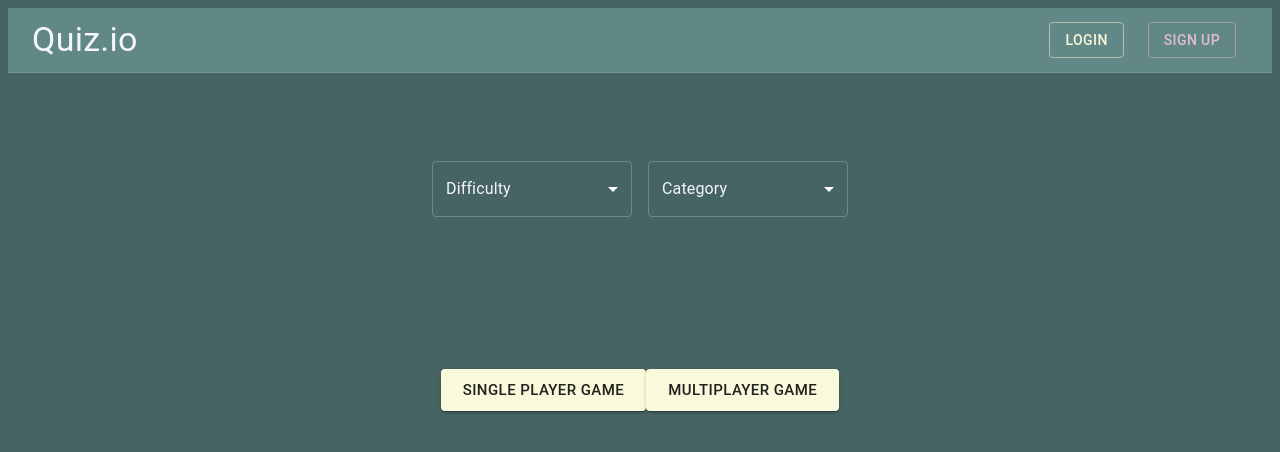
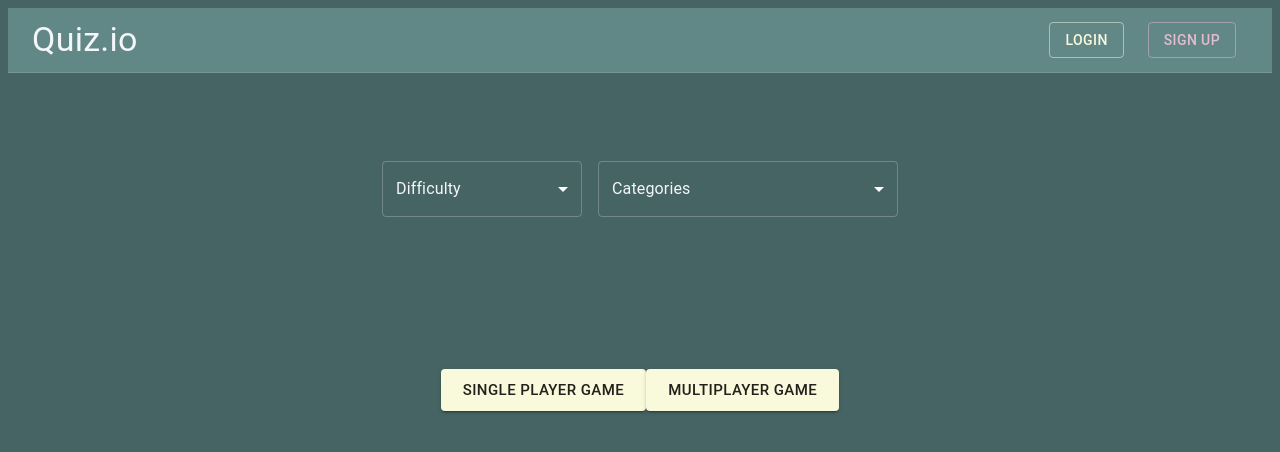
Before and after one commit to CodecoolGlobal/el-proyecte-grande-sprint-1-java-csakafeda, a React (Vite) app in the folder frontend/: page / in a window 1280 px wide. Shown: the top 452 px of the page. Built offline with nearby package versions, Linux system fonts and the light colour scheme.

Commit message:
change categories to multiselect to homepage; add multiplayer game index and gameId

```diff
--- a/frontend/src/Pages/HomePage/HomePage.jsx
+++ b/frontend/src/Pages/HomePage/HomePage.jsx
@@ -1,25 +1,74 @@
-import {Button, FormControl, InputLabel, MenuItem, Select} from "@mui/material";
+import {Box, Button, Chip, FormControl, InputLabel, MenuItem, Select, OutlinedInput, useTheme} from "@mui/material";
 import {Container} from "@mui/system";
 import {useNavigate} from "react-router-dom";
 import {useState} from "react";
+
+
+const ITEM_HEIGHT = 48;
+const ITEM_PADDING_TOP = 8;
+const MenuProps = {
+    PaperProps: {
+        style: {
+            maxHeight: ITEM_HEIGHT * 4.5 + ITEM_PADDING_TOP,
+            width: 250,
+        },
+    },
+};
+
+function getStyles(name, personName, theme) {
+    return {
+        fontWeight:
+            personName.indexOf(name) === -1
+                ? theme.typography.fontWeightRegular
+                : theme.typography.fontWeightMedium,
+    };
+}
 
 export default function HomePage() {
     const navigate = useNavigate();
     const [difficulty, setDifficulty] = useState("");
     const [category, setCategory] = useState("");
+    const [gameId, setGameId] = useState(0);
+    const theme = useTheme();
+    const [chosenCategory, setChosenCategory] = useState([]);
+    const categories = [
+        "all",
+        "arts_and_literature",
+        "food_and_drink",
+        "general_knowledge",
+        "geography",
+        "history",
+        "film_and_tv",
+        "music",
+        "science",
+        "society_and_culture",
+        "sport_and_leisure"
+    ];
+    const handleChange = (event) => {
+        const {
+            target: {value},
+        } = event;
+        setChosenCategory(
+            typeof value === 'string' ? value.split(',') : value,
+        );
+    };
+
+    const postFetchCategoryAndDifficulty = async () => {
+        const res = await fetch(`api/question?difficulty=${difficulty.toUpperCase()}&category=${category.toUpperCase()}`, {
+            method: "POST",
+            headers: {
+                'Content-Type': 'application/json'
+            }
+        });
+        const gameId = await res.json();
+        console.log(gameId);
+        return gameId;
+    }
 
     const handleDifficultyChange = (event) => {
-        console.log(event.target.value);
-        setDifficulty(event.target.value);
+        console.log((event.target.value).toUpperCase());
+        setDifficulty((event.target.value));
     };
-
-    const handleCategoryChange = (event) => {
-        console.log(event.target.value);
-        setCategory(event.target.value);
-    };
-
-    const handleGameStart = () => {
-    }
 
     return <>
         <Container align="center" sx={{padding: "5rem"}}>
@@ -40,36 +89,53 @@ export default function HomePage() {
                 </Select>
             </FormControl>
 
-            <FormControl sx={{m: 1, minWidth: 200}}>
-                <InputLabel id="category-choosing">
-                    Category
-                </InputLabel>
+            <FormControl sx={{m: 1, width: 300}}>
+                <InputLabel id="categories">Categories</InputLabel>
                 <Select
-                    labelId="category-choosing"
-                    id="category"
-                    value={category}
-                    onChange={handleCategoryChange}
+                    labelId="categories"
+                    id="categories"
+                    multiple
+                    value={chosenCategory}
+                    onChange={handleChange}
+                    input={<OutlinedInput id="select-multiple-category" label="categories"/>}
+                    renderValue={(selected) => (
+                        <Box sx={{display: 'flex', flexWrap: 'wrap', gap: 0.5}}>
+                            {selected.map((value) => (
+                                <Chip key={value} label={value}/>
+                            ))}
+                        </Box>
+                    )}
+                    MenuProps={MenuProps}
                 >
-                    <MenuItem value={""}>All</MenuItem>
-                    <MenuItem value={"arts"}>Art</MenuItem>
-                    <MenuItem value={"food&drink"}>Food & Drink</MenuItem>
-                    <MenuItem value={"general"}>General Knowledge</MenuItem>
-                    <MenuItem value={"geography"}>Geography</MenuItem>
-                    <MenuItem value={"history"}>History</MenuItem>
-                    <MenuItem value={"movies"}>Movies</MenuItem>
-                    <MenuItem value={"music"}>Music</MenuItem>
-                    <MenuItem value={"science"}>Science</MenuItem>
-                    <MenuItem value={"society"}>Society</MenuItem>
-                    <MenuItem value={"sport"}>Sport</MenuItem>
+                    {categories.map((name) => (
+                        <MenuItem
+                            key={name}
+                            value={name}
+                            style={getStyles(name, chosenCategory, theme)}
+                        >
+                            {name}
+                        </MenuItem>
+                    ))}
                 </Select>
             </FormControl>
         </Container>
 
         <Container align="center" sx={{padding: "4rem"}}>
-            <Button variant="contained" size="large" onClick={() => navigate("question-single/")}>Single player
-                game</Button>
-            <Button variant="contained" size="large" onClick={() => navigate("question-multi/")}>Multiplayer
-                game</Button>
+            <Button variant="contained" size="large" onClick={() => {
+                navigate("question-single/");
+            }
+            }>
+                Single player game
+            </Button>
+            <Button variant="contained" size="large" gameid={gameId} onClick={() => {
+                postFetchCategoryAndDifficulty().then((r) => {
+                    setGameId(r);
+                    navigate("question-multi/");
+                });
+            }
+            }>
+                Multiplayer game
+            </Button>
         </Container>
     </>
 }
--- a/frontend/src/Pages/Question/QuestionPageMulti.jsx
+++ b/frontend/src/Pages/Question/QuestionPageMulti.jsx
@@ -4,9 +4,6 @@ import Loading from "../../Components/Loading";
 import Counter from "./Counter";
 import PointDisplay from "./PointDisplay";
 import "./QuestionPage.css"
-
-const URL = "/api/question";
-
 
 export default function QuestionPageSingle() {
     const [question, setQuestion] = useState(null);
@@ -19,20 +16,22 @@ export default function QuestionPageSingle() {
     const [points, setPoints] = useState(0);
     const [correctAnswerIndex, setCorrectAnswerIndex] = useState(null);
 
+    const [gameId, setGameId] = useState(0);
+    const [index, setIndex] = useState(0);
+
     const TIME_FOR_QUESTION = 10000;
     let timeLeft = TIME_FOR_QUESTION;
 
-    async function fetchQuestion() {
-        const response = await fetch(URL);
-        const data = await response.json();
-        setQuestion(data);
-        setLoading(false);
+    async function fetchNextQuestion(index) {
+        const res = await fetch(`api/question?gameId=${gameId}&index=${index}`);
+        //return question
     }
 
     useEffect(() => {
         if (dataFetchedRef.current) return;
         dataFetchedRef.current = true;
-        fetchQuestion();
+        setIndex(index+1);
+        fetchNextQuestion();
     }, [timeLeft, loading, correctAnswerIndex]);
 
     const submitAnswerAndGetCorrectIndex = async index => {
@@ -47,7 +46,6 @@ export default function QuestionPageSingle() {
             })
         });
         const data = await resp.json();
-        console.log(data);
         return data;
     }
 
@@ -62,7 +60,7 @@ export default function QuestionPageSingle() {
             setTimeout(() => {
                 setCorrectAnswerIndex(null);
                 setLoading(true);
-                fetchQuestion().then(() => setIsFinished(false))
+                fetchNextQuestion().then(() => setIsFinished(false))
             }, 3000);
         })
     }
@@ -73,7 +71,7 @@ export default function QuestionPageSingle() {
         setIsTimeOut(true);
         setIsFinished(true);
         setLoading(true);
-        fetchQuestion();
+        fetchNextQuestion();
         setTimeout(() => {
             setIsTimeOut(false);
             setIsFinished(false);
```
